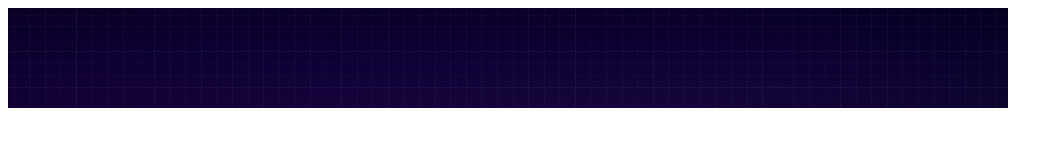
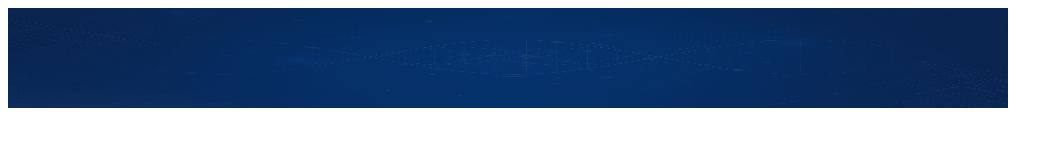
Before and after one commit to alisa0414/alisa0414.github.io, a plain HTML site: page index.html in a window 1280 px wide. Shown: the whole page, without its empty margins (0-1063 px from the left). Drawn offline with Linux system fonts and the light colour scheme.

Commit message:
index.html

```diff
--- a/index.html
+++ b/index.html
@@ -6,6 +6,6 @@
     <title>Document</title>
 </head>
 <body>
-    <img src="bg1.png" width="1000px" height="100px">
+    <img src="bg2.png" width="1000px" height="100px">
 </body>
 </html>
```
